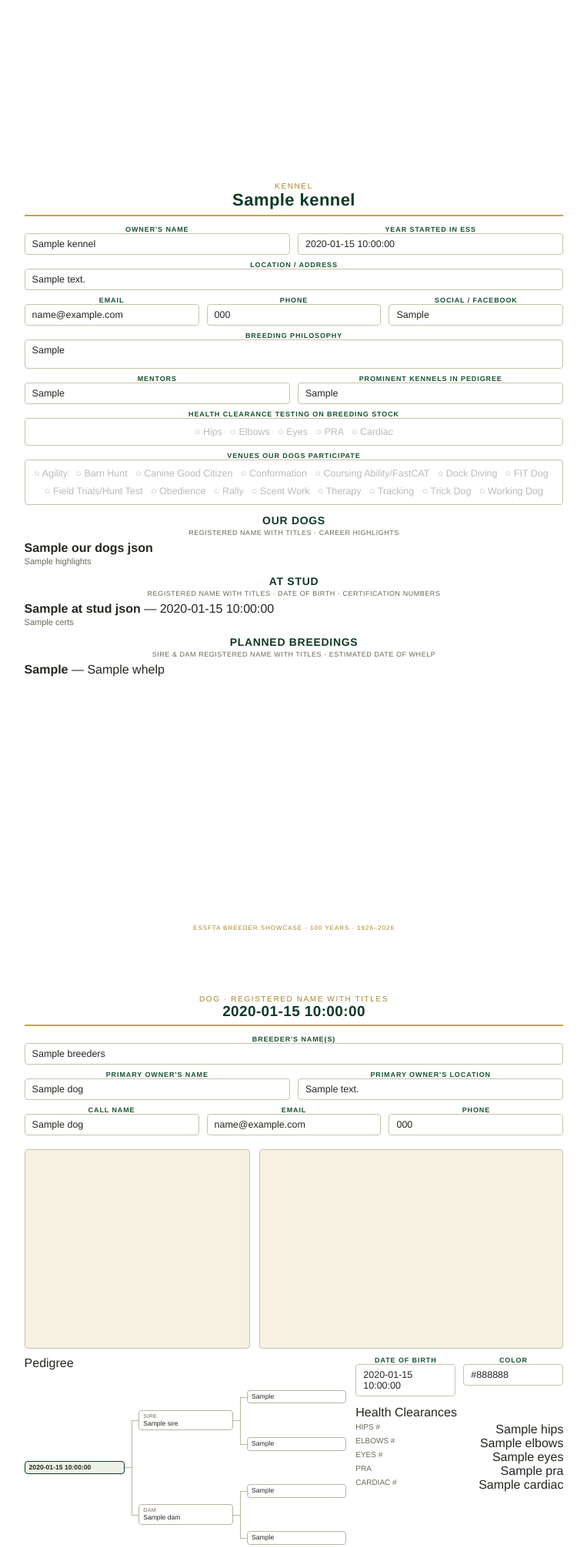
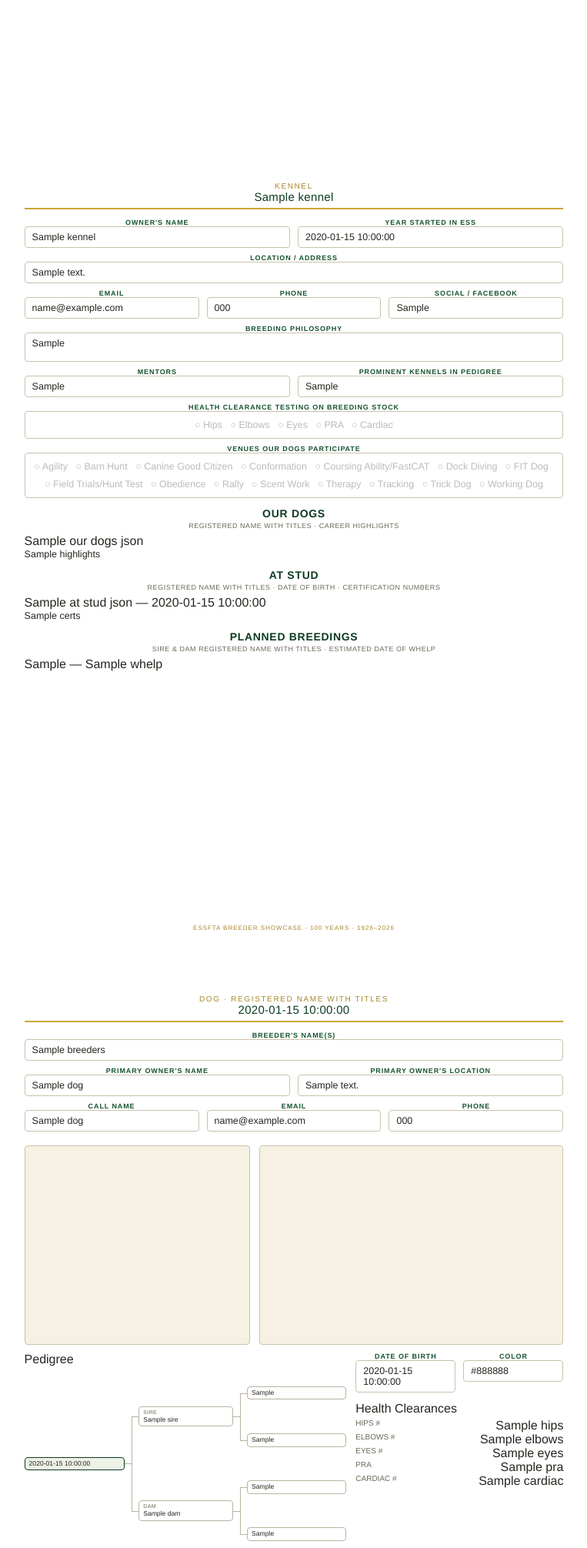
Before and after one commit to abc3-Mac/essfta-breeder-showcase, a FastAPI app: template app/templates/book/book.html in a window 1280 px wide. Shown: the part 1929-3940 px from the top of the page at 77% size, without its empty margins (26-789 px from the left). Run offline with FastAPI, Linux system fonts and the light colour scheme; the template is opened without the code that fills it: most values are stand-ins (such as "Sample title", 1, 10 or a date in 2020).

Commit message:
Booklet: entered info uniform size + not bold (kennel/dog names, lists, pedigree subject)
Co-Authored-By: Claude Opus 4.8 <noreply@anthropic.com>

```diff
--- a/app/templates/book/_dog_page.html
+++ b/app/templates/book/_dog_page.html
@@ -1,7 +1,7 @@
 <div class="page sheet-dog">
   <div class="sheet-head">
     <div class="lbl">Dog &middot; Registered Name with Titles</div>
-    <div class="kn" style="font-size:19px">{{ d.registered_name }}</div>
+    <div class="kn">{{ d.registered_name }}</div>
   </div>
 
   <div class="field"><div class="cap">Breeder's Name(s)</div><div class="val">{{ d.breeders }}</div></div>
--- a/app/templates/book/_kennel_page.html
+++ b/app/templates/book/_kennel_page.html
@@ -47,7 +47,7 @@
   <div class="band-sub">Registered name with titles &middot; career highlights</div>
   <div class="stack">
     {% for od in k.our_dogs_json %}
-      <div class="val"><strong>{{ od.name }}</strong>{% if od.highlights %}<div class="career">{{ od.highlights }}</div>{% endif %}</div>
+      <div class="val">{{ od.name }}{% if od.highlights %}<div class="career">{{ od.highlights }}</div>{% endif %}</div>
     {% endfor %}
   </div>
   {% endif %}
@@ -57,7 +57,7 @@
   <div class="band-sub">Registered name with titles &middot; date of birth &middot; certification numbers</div>
   <div class="stack">
     {% for st in k.at_stud_json %}
-      <div class="val"><strong>{{ st.name }}</strong>{% if st.dob %} &mdash; {{ st.dob }}{% endif %}{% if st.certs %}<div class="career">{{ st.certs }}</div>{% endif %}</div>
+      <div class="val">{{ st.name }}{% if st.dob %} &mdash; {{ st.dob }}{% endif %}{% if st.certs %}<div class="career">{{ st.certs }}</div>{% endif %}</div>
     {% endfor %}
   </div>
   {% endif %}
@@ -67,7 +67,7 @@
   <div class="band-sub">Sire &amp; dam registered name with titles &middot; estimated date of whelp</div>
   <div class="stack">
     {% for pb in k.planned_json %}
-      <div class="val"><strong>{{ pb.sire_dam }}</strong>{% if pb.whelp %} &mdash; {{ pb.whelp }}{% endif %}</div>
+      <div class="val">{{ pb.sire_dam }}{% if pb.whelp %} &mdash; {{ pb.whelp }}{% endif %}</div>
     {% endfor %}
   </div>
   {% endif %}
--- a/app/templates/book/book.html
+++ b/app/templates/book/book.html
@@ -67,7 +67,7 @@
 
   /* Shared page header */
   .sheet-head { text-align:center; border-bottom:2px solid var(--divider); padding-bottom:6px; margin-bottom:12px; }
-  .sheet-head .kn { font-size:22px; font-weight:800; color:var(--kn-c); letter-spacing:.02em; }
+  .sheet-head .kn { font-size:15px; font-weight:400; color:var(--kn-c); letter-spacing:.02em; }
   .sheet-head .lbl { font-size:10px; letter-spacing:.16em; color:var(--lbl-c); text-transform:uppercase; font-family:var(--label-font); }
 
   /* Field grid */
@@ -90,7 +90,7 @@
   .chk-off { color:#bbb; }
 
   .stack .val { margin-bottom:6px; }
-  .career { font-size:11px; color:var(--muted); margin-top:2px; }
+  .career { font-size:12.5px; color:var(--ink); margin-top:1px; }
 
   /* Dog page */
   .photos { display:grid; grid-template-columns:1fr 1.35fr; gap:12px; margin:10px 0; }
@@ -107,7 +107,7 @@
   .ped-tree .pcell { flex:1; display:flex; align-items:center; position:relative; padding:2px 0; }
   .ped-tree .pbox { width:100%; border:1px solid var(--ped-line); background:#fff;
     border-radius:var(--radius); padding:3px 5px; line-height:1.12; }
-  .ped-tree .pb-subj { font-weight:700; border:1.5px solid var(--band-c); background:var(--ped-bg); }
+  .ped-tree .pb-subj { border:1.5px solid var(--band-c); background:var(--ped-bg); }
   .ped-tree .plabel { font-family:var(--label-font); font-size:7px; text-transform:uppercase;
     letter-spacing:.06em; color:var(--muted); display:block; margin-bottom:1px; }
   /* a pair of siblings + its bracket back to the parent node on the left */
```
